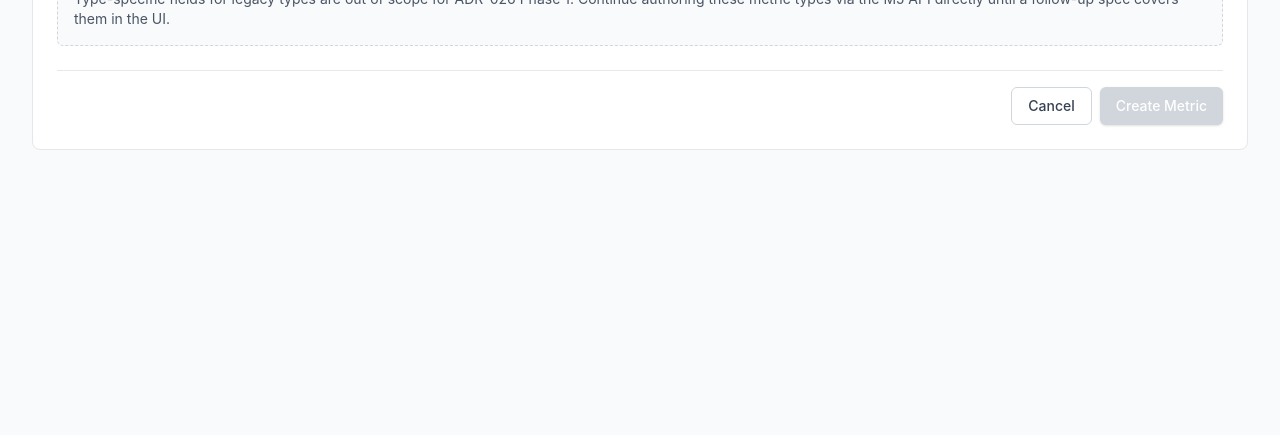
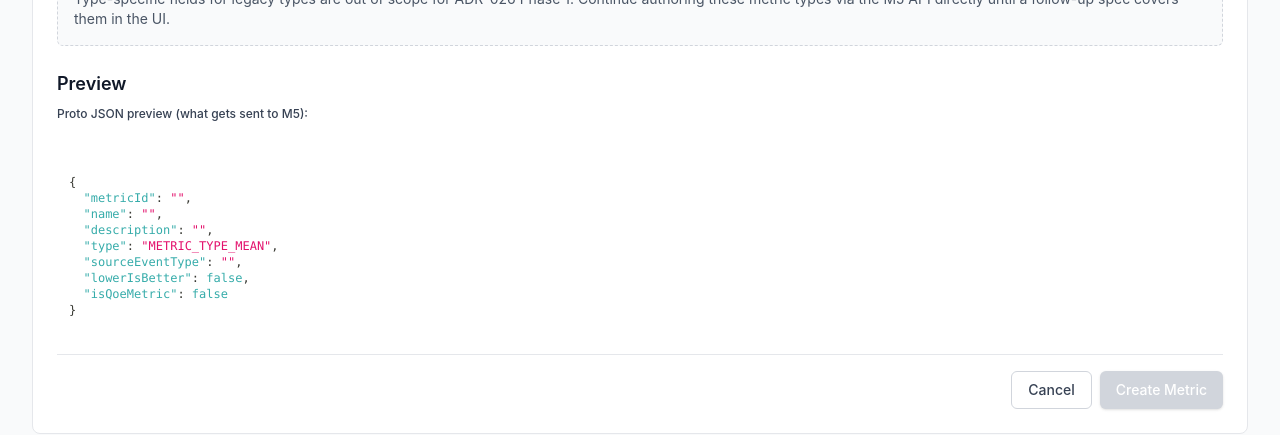
Before and after one commit to wunderkennd/kaizen-experimentation, a Next.js app in the folder ui/: page /metrics/new in a window 1280 px wide. Shown: the part 736-1171 px from the top of the page. Before the commit the page ends 910 px from the top, so only its background shows below. Built offline with nearby package versions, Linux system fonts and the light colour scheme; no server answers.

Commit message:
feat(m6): ADR-026 Phase 1 — form submit + preview + metrics list update (#434)

```diff
--- a/ui/src/app/metrics/new/page.tsx
+++ b/ui/src/app/metrics/new/page.tsx
@@ -14,8 +14,16 @@ import { MetricTypeSelect } from '@/components/metrics/metric-type-select';
 import { FilteredMeanSection } from '@/components/metrics/filtered-mean-section';
 import { CompositeSection } from '@/components/metrics/composite-section';
 import { WindowedCountSection } from '@/components/metrics/windowed-count-section';
+import { MetricFormPreview } from '@/components/metrics/metric-form-preview';
+import { createMetricDefinition, marshalMetricDefinition } from '@/lib/api';
+import {
+  validateFilteredMeanConfig,
+  validateCompositeConfig,
+  validateWindowedCountConfig,
+} from '@/lib/validation';
 import type {
   MetricType,
+  MetricDefinition,
   FilteredMeanConfig,
   CompositeConfig,
   WindowedCountConfig,
@@ -23,9 +31,9 @@ import type {
 
 interface MetricFormState extends MetricFormShellState {
   type: MetricType;
-  // Per-type configs: only the one matching `type` is read by the marshaller
-  // in B4. Keeping them as separate optional fields avoids reducer-action
-  // explosion (see ADR-026 Phase 1 plan "Risks + mitigations").
+  // Per-type configs: only the one matching `type` is read by the marshaller.
+  // Keeping them as separate optional fields avoids reducer-action explosion
+  // (see ADR-026 Phase 1 plan "Risks + mitigations").
   filteredMean?: FilteredMeanConfig;
   composite?: CompositeConfig;
   windowedCount?: WindowedCountConfig;
@@ -60,7 +68,7 @@ function reducer(state: MetricFormState, action: Action): MetricFormState {
       return { ...state, [action.key]: action.value };
     case 'SET_TYPE':
       // Clear type-specific configs so stale data from a previously selected
-      // type cannot leak into the marshalled submit payload (B4).
+      // type cannot leak into the marshalled submit payload.
       return {
         ...state,
         type: action.value,
@@ -81,6 +89,72 @@ function reducer(state: MetricFormState, action: Action): MetricFormState {
   }
 }
 
+/**
+ * Marshal the form state into the wire shape of `MetricDefinition`.
+ *
+ * The reducer keeps the 3 per-type configs as separate optional fields; this
+ * function reads only the one that matches `state.type`. Legacy 6 types
+ * leave `typeConfig` undefined (the server validates flat fields like
+ * `sourceEventType` / `numeratorEventType` / `percentile`, which the Phase 1
+ * UI doesn't author — adopting the legacy types in this form is out of scope
+ * for ADR-026 Phase 1 per `docs/superpowers/plans/2026-05-17-adr-026-phase-1-m6-ui.md`).
+ */
+function buildMetricFromState(state: MetricFormState): MetricDefinition {
+  const base: MetricDefinition = {
+    metricId: state.metricId,
+    name: state.name,
+    description: state.description,
+    type: state.type,
+    // The form shell does not yet author `sourceEventType` / `isQoeMetric`
+    // (those belong to the legacy 6 types which Phase 1 leaves alone).
+    // Pass empty/false; the server applies its defaults and echoes back.
+    sourceEventType: '',
+    lowerIsBetter: state.lowerIsBetter,
+    isQoeMetric: false,
+  };
+
+  switch (state.type) {
+    case 'FILTERED_MEAN':
+      if (state.filteredMean) {
+        return { ...base, typeConfig: { case: 'filteredMean', value: state.filteredMean } };
+      }
+      return base;
+    case 'COMPOSITE':
+      if (state.composite) {
+        return { ...base, typeConfig: { case: 'composite', value: state.composite } };
+      }
+      return base;
+    case 'WINDOWED_COUNT':
+      if (state.windowedCount) {
+        return { ...base, typeConfig: { case: 'windowedCount', value: state.windowedCount } };
+      }
+      return base;
+    default:
+      return base;
+  }
+}
+
+/**
+ * Whole-form validity gate for the submit button. Common fields must be
+ * non-empty and the per-type config (if any) must pass its inline validator.
+ * Legacy 6 types have no client-side config to validate — the server gates.
+ */
+function isFormValid(state: MetricFormState): boolean {
+  if (!state.metricId || state.metricId.trim().length === 0) return false;
+  if (!state.name || state.name.trim().length === 0) return false;
+
+  switch (state.type) {
+    case 'FILTERED_MEAN':
+      return !!state.filteredMean && validateFilteredMeanConfig(state.filteredMean).valid;
+    case 'COMPOSITE':
+      return !!state.composite && validateCompositeConfig(state.composite).valid;
+    case 'WINDOWED_COUNT':
+      return !!state.windowedCount && validateWindowedCountConfig(state.windowedCount).valid;
+    default:
+      return true;
+  }
+}
+
 export default function NewMetricPage() {
   const router = useRouter();
   const [state, dispatch] = useReducer(reducer, initialState);
@@ -89,12 +163,25 @@ export default function NewMetricPage() {
     router.push('/metrics');
   };
 
-  // Submit handler is intentionally a no-op in A3 — the per-type sections
-  // (B1/B2/B3) and the marshaller (B4) land in follow-up commits. The button
-  // is also `disabled` so this branch only runs if a user bypasses the UI.
-  const handleSubmit = (e: React.FormEvent) => {
+  async function handleSubmit(e: React.FormEvent) {
     e.preventDefault();
-  };
+    dispatch({ type: 'SET_SUBMITTING', value: true });
+    dispatch({ type: 'SET_SERVER_ERROR', value: undefined });
+
+    const metric = buildMetricFromState(state);
+
+    try {
+      const created = await createMetricDefinition(metric);
+      router.push(`/metrics?created=${encodeURIComponent(created.metricId)}`);
+    } catch (err) {
+      const message = err instanceof Error ? err.message : 'Submission failed';
+      dispatch({ type: 'SET_SERVER_ERROR', value: message });
+      dispatch({ type: 'SET_SUBMITTING', value: false });
+    }
+  }
+
+  const previewMetric = buildMetricFromState(state);
+  const formValid = isFormValid(state);
 
   return (
     <div>
@@ -167,13 +254,18 @@ export default function NewMetricPage() {
             )}
           </section>
 
+          <section>
+            <h2 className="mb-2 text-lg font-semibold text-gray-900">Preview</h2>
+            <MetricFormPreview metric={previewMetric} marshal={marshalMetricDefinition} />
+          </section>
+
           {state.serverError && (
             <div
               role="alert"
               className="rounded-md border border-red-300 bg-red-50 p-3 text-sm text-red-700"
               data-testid="metric-server-error"
             >
-              {state.serverError}
+              <strong>Server rejected:</strong> {state.serverError}
             </div>
           )}
 
@@ -188,12 +280,11 @@ export default function NewMetricPage() {
             </button>
             <button
               type="submit"
-              disabled
-              title="Submit wires up in B4 — A3 ships the form shell + type dropdown only."
+              disabled={state.submitting || !formValid}
               className="rounded-md bg-indigo-600 px-4 py-2 text-sm font-medium text-white shadow-sm hover:bg-indigo-700 disabled:cursor-not-allowed disabled:bg-gray-300"
               data-testid="metric-submit-button"
             >
-              Create Metric
+              {state.submitting ? 'Creating…' : 'Create Metric'}
             </button>
           </div>
         </div>
--- a/ui/src/app/metrics/page.tsx
+++ b/ui/src/app/metrics/page.tsx
@@ -2,7 +2,9 @@
 
 import { useEffect, useState, useCallback, useMemo } from 'react';
 import dynamic from 'next/dynamic';
+import Link from 'next/link';
 import type { MetricDefinition, MetricType } from '@/lib/types';
+import { CompositeOperator } from '@/lib/types';
 import { listMetricDefinitions } from '@/lib/api';
 import { RetryableError } from '@/components/retryable-error';
 import { CopyButton } from '@/components/copy-button';
@@ -25,11 +27,92 @@ const METRIC_TYPE_BADGE: Record<MetricType, string> = {
   COUNT: 'bg-gray-100 text-gray-800',
   PERCENTILE: 'bg-amber-100 text-amber-800',
   CUSTOM: 'bg-orange-100 text-orange-800',
-  // ADR-026 Phase 1
-  FILTERED_MEAN: 'bg-cyan-100 text-cyan-800',
-  COMPOSITE: 'bg-pink-100 text-pink-800',
-  WINDOWED_COUNT: 'bg-teal-100 text-teal-800',
+  // ADR-026 Phase 1 — colors per plan: teal / indigo / rose.
+  FILTERED_MEAN: 'bg-teal-100 text-teal-800',
+  COMPOSITE: 'bg-indigo-100 text-indigo-800',
+  WINDOWED_COUNT: 'bg-rose-100 text-rose-800',
 };
+
+const COMPOSITE_OPERATOR_NAME: Record<CompositeOperator, string> = {
+  [CompositeOperator.UNSPECIFIED]: 'UNSPECIFIED',
+  [CompositeOperator.ADD]: 'ADD',
+  [CompositeOperator.SUBTRACT]: 'SUBTRACT',
+  [CompositeOperator.MULTIPLY]: 'MULTIPLY',
+  [CompositeOperator.DIVIDE]: 'DIVIDE',
+  [CompositeOperator.WEIGHTED_SUM]: 'WEIGHTED_SUM',
+};
+
+/**
+ * Inline detail-row renderer for the ADR-026 Phase 1 `typeConfig` oneof.
+ * Kept inline (not extracted) — the existing detail row is hand-rolled and
+ * this block follows the same `<dl><div><dt>/<dd></div></dl>` pattern.
+ */
+function TypeConfigDetail({ metric }: { metric: MetricDefinition }) {
+  const cfg = metric.typeConfig;
+  if (!cfg) return null;
+  switch (cfg.case) {
+    case 'filteredMean':
+      return (
+        <>
+          <div>
+            <dt className="font-medium text-gray-500">Value Column</dt>
+            <dd className="text-gray-900"><code className="text-xs">{cfg.value.valueColumn}</code></dd>
+          </div>
+          <div className="col-span-2">
+            <dt className="font-medium text-gray-500">Filter SQL</dt>
+            <dd className="mt-1">
+              <SqlHighlighter sql={cfg.value.filterSql} />
+            </dd>
+          </div>
+        </>
+      );
+    case 'composite':
+      return (
+        <>
+          <div>
+            <dt className="font-medium text-gray-500">Operator</dt>
+            <dd className="text-gray-900">{COMPOSITE_OPERATOR_NAME[cfg.value.operator]}</dd>
+          </div>
+          <div className="col-span-2">
+            <dt className="font-medium text-gray-500">Operands</dt>
+            <dd className="mt-1">
+              <ul className="list-disc pl-5 text-gray-900">
+                {cfg.value.operands.map((op, idx) => (
+                  <li key={`${op.metricId}-${idx}`} data-testid={`composite-operand-${idx}`}>
+                    <code className="text-xs">{op.metricId}</code>
+                    {cfg.value.operator === CompositeOperator.WEIGHTED_SUM && (
+                      <span className="ml-2 text-xs text-gray-500">weight: {op.weight}</span>
+                    )}
+                  </li>
+                ))}
+              </ul>
+            </dd>
+          </div>
+        </>
+      );
+    case 'windowedCount':
+      return (
+        <>
+          <div>
+            <dt className="font-medium text-gray-500">Event Type</dt>
+            <dd className="text-gray-900"><code className="text-xs">{cfg.value.eventType}</code></dd>
+          </div>
+          <div>
+            <dt className="font-medium text-gray-500">Window (hours)</dt>
+            <dd className="text-gray-900">{cfg.value.windowHours}</dd>
+          </div>
+          {cfg.value.filterSql && (
+            <div className="col-span-2">
+              <dt className="font-medium text-gray-500">Filter SQL</dt>
+              <dd className="mt-1">
+                <SqlHighlighter sql={cfg.value.filterSql} />
+              </dd>
+            </div>
+          )}
+        </>
+      );
+  }
+}
 
 const ALL_METRIC_TYPES: MetricType[] = [
   'MEAN',
@@ -193,6 +276,7 @@ function MetricRow({ metric }: { metric: MetricDefinition }) {
                   </dd>
                 </div>
               )}
+              <TypeConfigDetail metric={metric} />
             </dl>
           </td>
         </tr>
@@ -271,13 +355,22 @@ function MetricBrowserContent() {
         { label: 'Metrics' },
       ]} />
 
-      <div className="mb-6 flex items-center gap-3">
+      <div className="mb-6 flex items-center justify-between">
+        <div className="flex items-center gap-3">
           <h1 className="text-2xl font-bold text-gray-900">Metric Definitions</h1>
           {!isEmpty && (
             <span className="inline-flex items-center rounded-full bg-gray-100 px-2.5 py-0.5 text-xs font-medium text-gray-700" data-testid="metric-count">
               {filtered.length}
             </span>
           )}
+        </div>
+        <Link
+          href="/metrics/new"
+          className="rounded-md bg-indigo-600 px-3 py-2 text-sm font-medium text-white shadow-sm hover:bg-indigo-500"
+          data-testid="new-metric-button"
+        >
+          New Metric
+        </Link>
       </div>
 
       {isEmpty ? (
--- /dev/null
+++ b/ui/src/components/metrics/metric-form-preview.tsx
@@ -0,0 +1,47 @@
+'use client';
+
+import { useMemo } from 'react';
+import { SqlHighlighter } from '@/components/sql-highlighter';
+import type { MetricDefinition } from '@/lib/types';
+
+interface MetricFormPreviewProps {
+  metric: MetricDefinition;
+  /**
+   * The marshaller from `api.ts` produces the proto JSON shape the server
+   * actually receives. Wire this through so the preview reflects exactly
+   * what's sent — no manual JSON construction, no drift risk.
+   */
+  marshal: (m: MetricDefinition) => Record<string, unknown>;
+}
+
+/**
+ * Read-only proto-shape JSON preview of the metric the form would submit.
+ *
+ * Helps operators verify the wire format before submitting (especially the
+ * ADR-026 Phase 1 `typeConfig` oneof encoding, which is the new surface).
+ * Renders via the existing `<SqlHighlighter>` component in `language="json"`
+ * mode (Prism supports JSON tokens out of the box).
+ */
+export function MetricFormPreview({ metric, marshal }: MetricFormPreviewProps) {
+  const protoJson = useMemo(() => {
+    try {
+      return JSON.stringify(marshal(metric), null, 2);
+    } catch (err) {
+      return `// preview unavailable: ${err instanceof Error ? err.message : String(err)}`;
+    }
+  }, [metric, marshal]);
+
+  return (
+    <div className="flex flex-col gap-2" data-testid="metric-form-preview">
+      <p className="text-xs font-medium text-gray-700">
+        Proto JSON preview (what gets sent to M5):
+      </p>
+      <SqlHighlighter
+        sql={protoJson}
+        language="json"
+        copyLabel="Copy proto JSON preview"
+        copySuccessMessage="Proto JSON copied to clipboard"
+      />
+    </div>
+  );
+}
--- a/ui/src/components/sql-highlighter.tsx
+++ b/ui/src/components/sql-highlighter.tsx
@@ -5,18 +5,32 @@ import { CopyButton } from './copy-button';
 
 interface SqlHighlighterProps {
   sql: string;
+  /**
+   * Prism language token. Defaults to `'sql'` for backward compatibility with
+   * the existing read-only SQL displays. ADR-026 Phase 1 reuses this for the
+   * proto JSON preview in the metric creation form (`language="json"`).
+   */
+  language?: 'sql' | 'json';
+  copyLabel?: string;
+  copySuccessMessage?: string;
 }
 
-export function SqlHighlighter({ sql }: SqlHighlighterProps) {
+export function SqlHighlighter({
+  sql,
+  language = 'sql',
+  copyLabel,
+  copySuccessMessage,
+}: SqlHighlighterProps) {
+  const isSql = language === 'sql';
   return (
     <div className="group relative">
       <CopyButton
         value={sql}
-        label="Copy SQL to clipboard"
-        successMessage="SQL copied to clipboard"
+        label={copyLabel ?? (isSql ? 'Copy SQL to clipboard' : 'Copy to clipboard')}
+        successMessage={copySuccessMessage ?? (isSql ? 'SQL copied to clipboard' : 'Copied to clipboard')}
         className="absolute right-2 top-4 z-10 opacity-0 transition-opacity group-hover:opacity-100 focus:opacity-100"
       />
-      <Highlight theme={themes.github} code={sql} language="sql">
+      <Highlight theme={themes.github} code={sql} language={language}>
         {({ style, tokens, getLineProps, getTokenProps }) => (
           <pre
             className="mt-2 overflow-x-auto rounded bg-gray-50 p-3 pr-14 font-mono text-xs"
--- a/ui/src/lib/api.ts
+++ b/ui/src/lib/api.ts
@@ -664,7 +664,7 @@ function adaptMetricDefinition(proto: Record<string, unknown>): MetricDefinition
  * payload (matches proto3 scalar default semantics — absent == zero value).
  * The discriminated `typeConfig` is expanded to its nested camelCase key.
  */
-function marshalMetricDefinition(metric: MetricDefinition): Record<string, unknown> {
+export function marshalMetricDefinition(metric: MetricDefinition): Record<string, unknown> {
   const out: Record<string, unknown> = {
     metricId: metric.metricId,
     name: metric.name,
```
Lines whose indentation alone changed are shown as unchanged.
